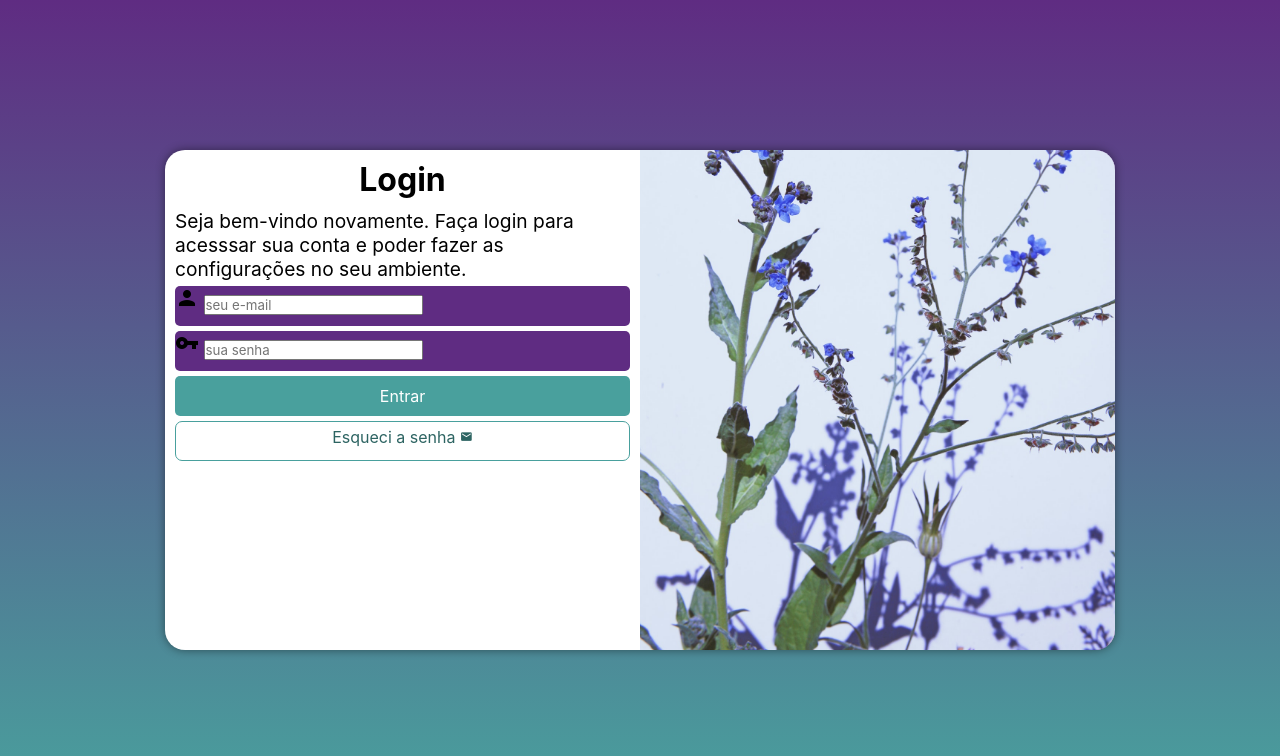
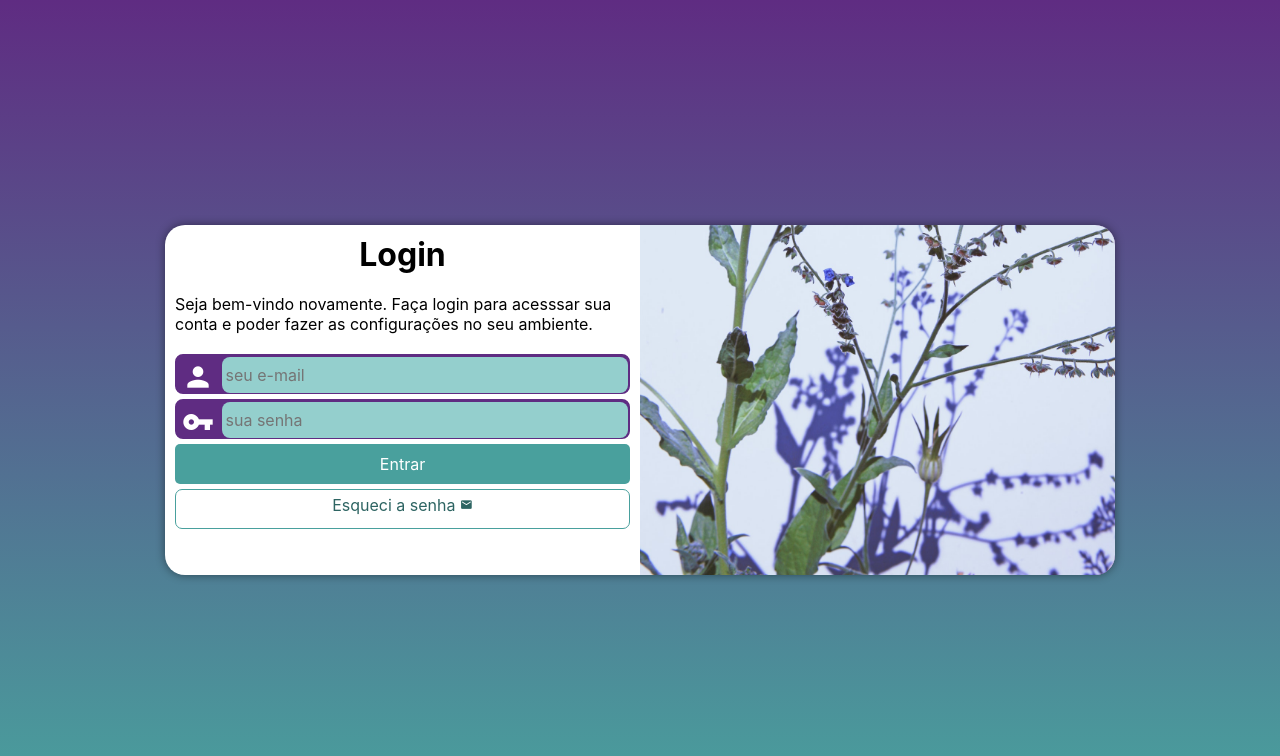
Before and after one commit to reis-dev/projeto-login, a plain HTML site: page index.html in a window 1280 px wide. Drawn offline with Linux system fonts and the light colour scheme.

Commit message:
finalizando o projeto da tela de login

```diff
--- a/estilos/media-query.css
+++ b/estilos/media-query.css
@@ -15,6 +15,7 @@ Grandes telas: acima de 1200px
     Lilás: #5f2c82
  */
 
+ /*   CONFIGURAÇÃO PARA TABLETS */
 @media screen and (min-width: 768px) and (max-width: 992px) {
   body {
     background-image: linear-gradient(to top, #49a09d, #5f2c82);
@@ -22,6 +23,7 @@ Grandes telas: acima de 1200px
 
   section#login {
     width: 80vw;
+    height: 290px;
   }
 
   section#login > div#imagem {
@@ -36,9 +38,15 @@ Grandes telas: acima de 1200px
   }
 }
 
+/* CONFIGURAÇÃO PARA DISPOSITIVOS GRANDES */
 @media screen and (min-width: 992px) {
   body {
     background-image: linear-gradient(to top, #49a09d, #5f2c82);
+  }
+
+    section#login {
+    width: 80vw;
+    height: 350px;
   }
 
   section#login {
@@ -61,6 +69,7 @@ Grandes telas: acima de 1200px
   }
 
   div#formulario > p {
-    font-size: 1.2em;
+    font-size: 1em;
+    margin: 20px 0px;
   }
 }
--- a/estilos/style.css
+++ b/estilos/style.css
@@ -31,7 +31,6 @@ section#login {
   position: absolute;
   top: 50%;
   left: 50%;
-  transform: translate(-50%, -50%);
   overflow: hidden;
 
   background-color: white;
@@ -40,6 +39,7 @@ section#login {
   border-radius: 20px;
   box-shadow: 0px 0px 10px rgba(0, 0, 0, 0.45);
 
+  transform: translate(-50%, -50%);
   transition: width 0.3s, height 0.3s;
   transition-timing-function: ease;
 }
@@ -68,15 +68,40 @@ div#formulario > p {
 
 form > div.campo {
   background-color: #5f2c82;
+  border: 2px solid #5f2c82;
   display: block;
   width: 100%;
   height: 40px;
-  border-radius: 5px;
+  border-radius: 8px;
   margin: 5px 0px;
 }
 
 div.campo > label {
   display: none;
+}
+
+div.campo > span {
+  color: white;
+  /* background-color: black; */
+  font-size: 2em;
+  width: 40px;
+  padding: 5px;
+}
+
+div.campo > input {
+  background-color: #94cfcd;
+  font-size: 1em;
+  width: calc(100% - 45px);
+  height: 100%;
+  border: 0px;
+  border-radius: 8px;
+  padding: 4px;
+  transform: translateY(-12px);
+
+}
+
+div.campo > input:focus-within {
+  background-color: white;
 }
 
 form > input[type=submit] {
```
